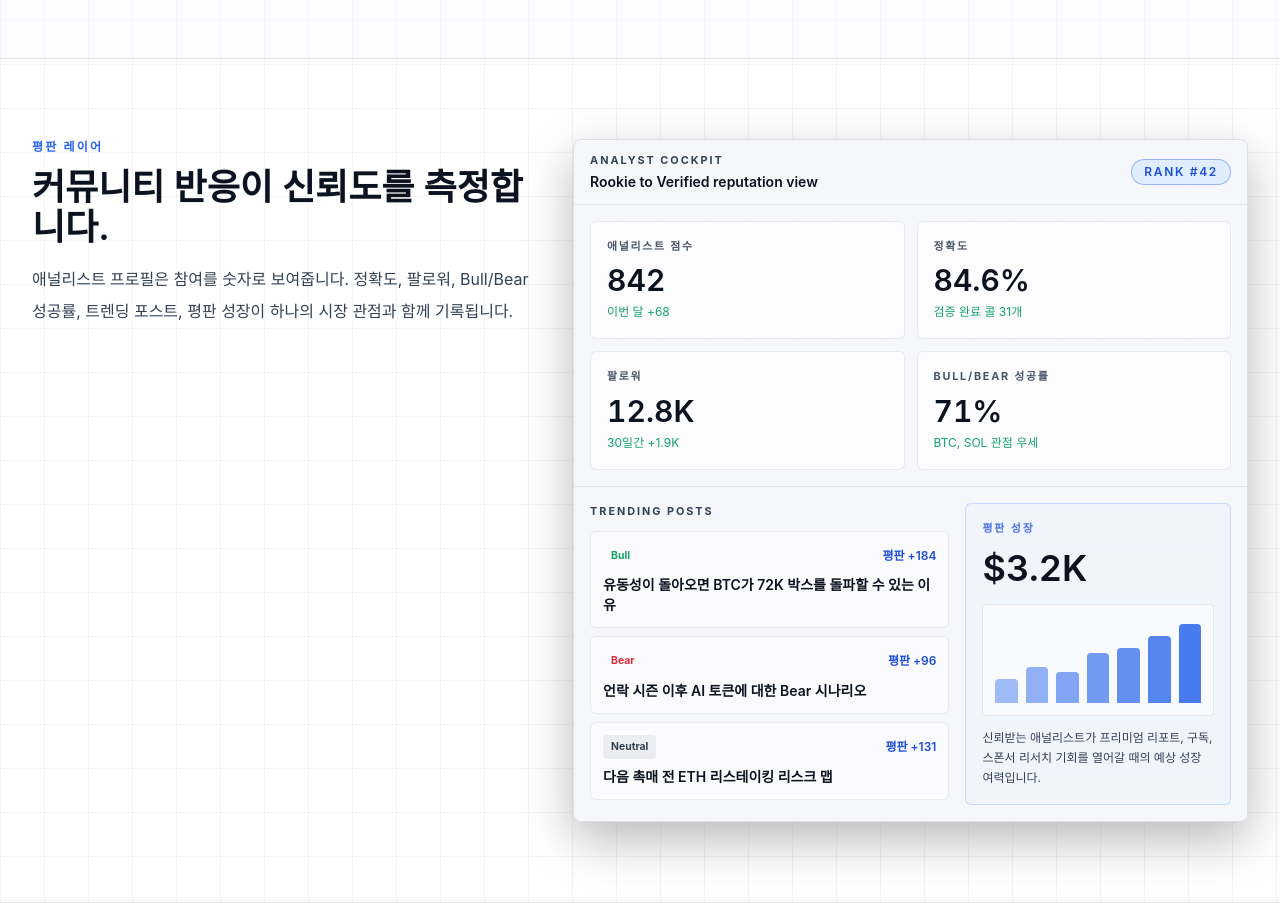
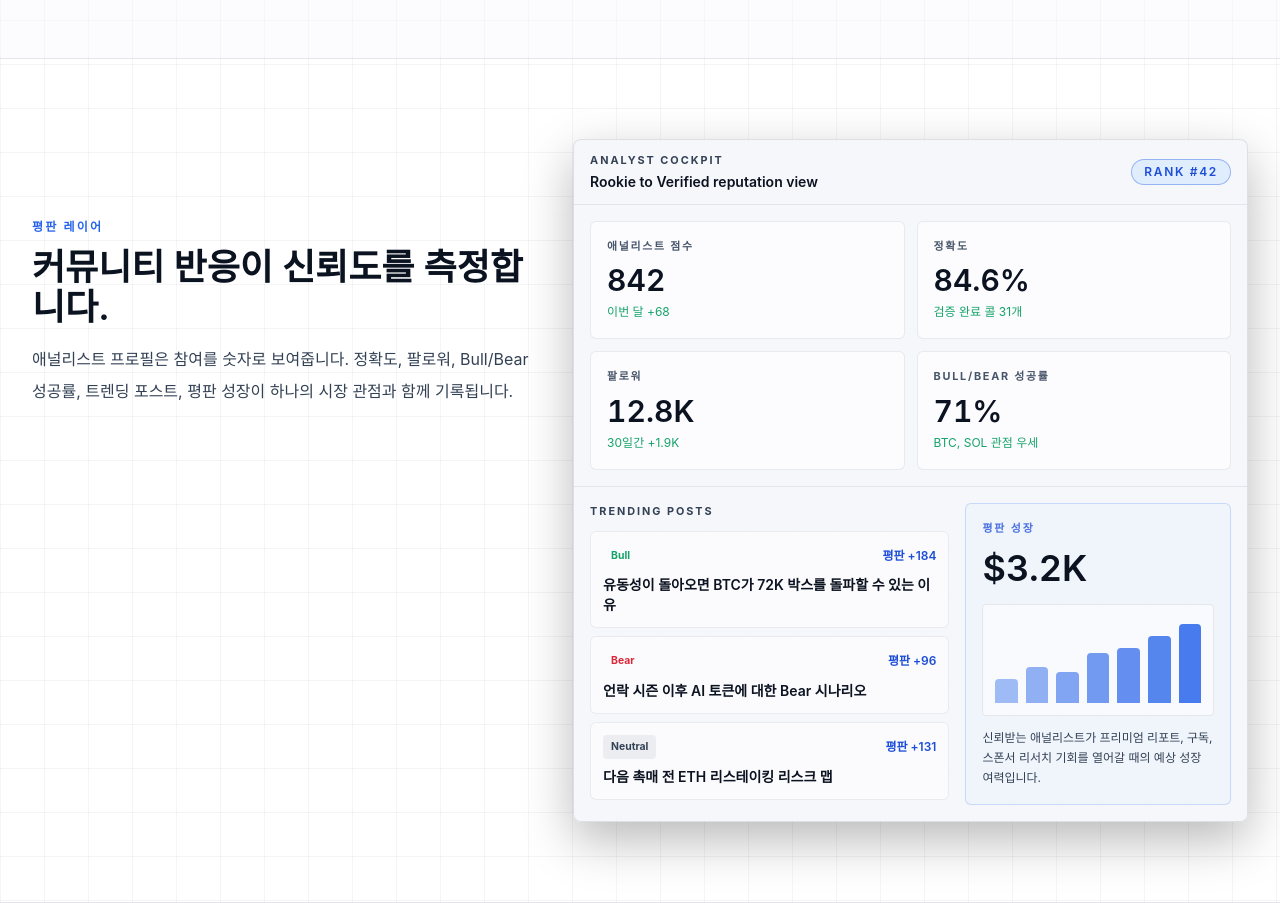
Before and after one commit to Jinanalyst/chainbrief, a Next.js app: page / in a window 1280 px wide. Shown: the part 1740-2643 px from the top of the page. Built offline with nearby package versions, Linux system fonts and the light colour scheme; no server answers.

Commit message:
Adjust homepage dashboard copy alignment

```diff
--- a/components/homepage-landing.tsx
+++ b/components/homepage-landing.tsx
@@ -374,7 +374,7 @@ function DashboardSection({ copy }: { copy: LandingCopy }) {
   return (
     <section className="border-t border-tint/10 bg-background/88">
       <Container className="section-space grid min-w-0 gap-8 lg:grid-cols-[0.86fr_1.14fr] lg:items-start">
-        <div className="min-w-0">
+        <div className="min-w-0 lg:pt-14 xl:pt-20">
           <p className="text-xs font-semibold uppercase tracking-[0.18em] text-accent">
             {copy.dashboardEyebrow}
           </p>
```
